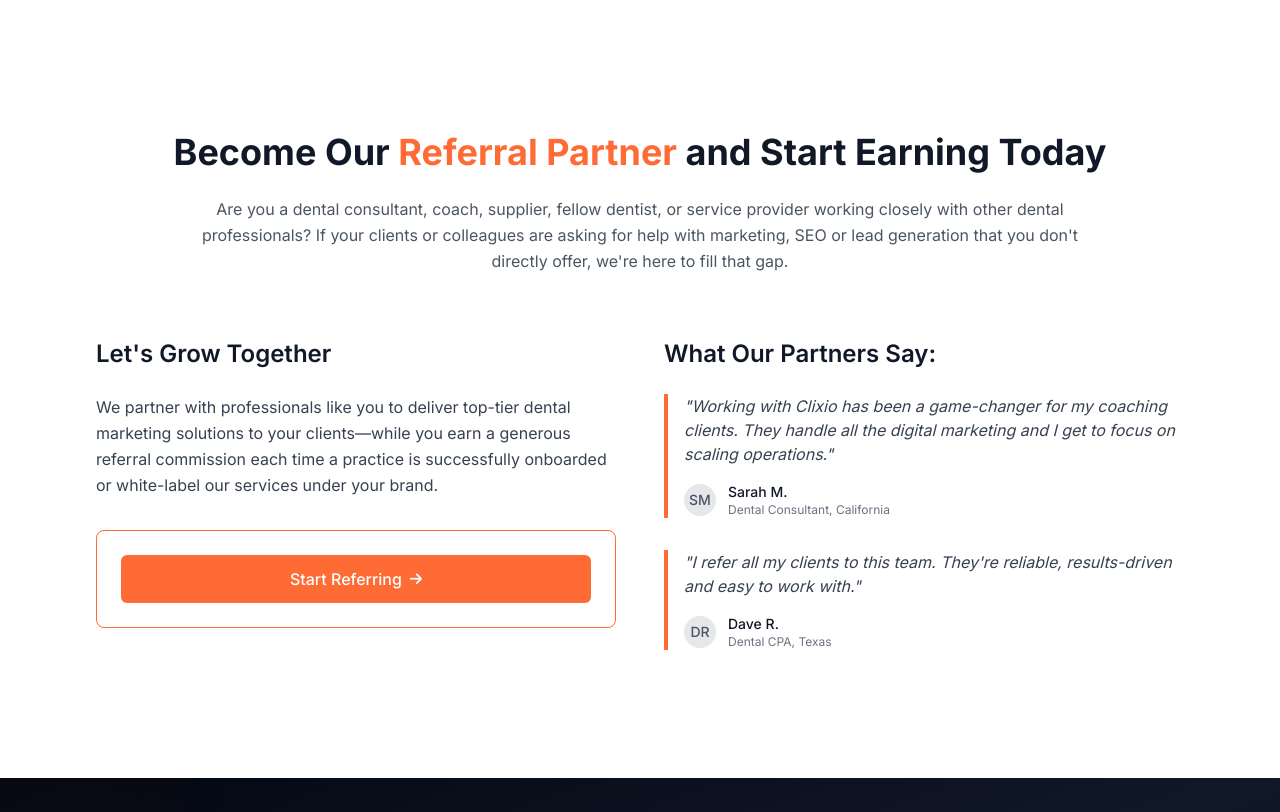
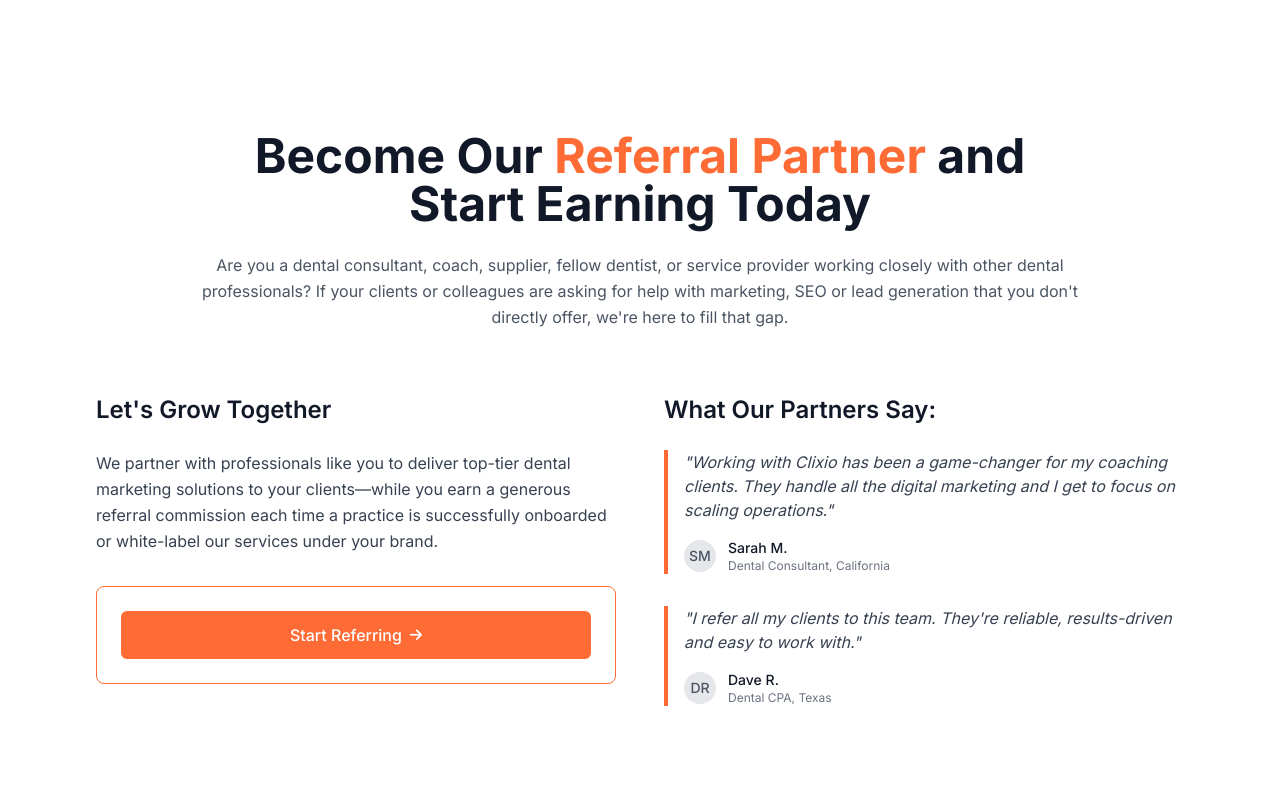
Before and after one commit to Pratip007/clixio-website-, a plain HTML site: page white-label.html in a window 1280 px wide. Shown: the part 3020-3832 px from the top of the page. Drawn offline with nearby package versions, Linux system fonts and the light colour scheme.

Commit message:
design change

```diff
--- a/white-label.html
+++ b/white-label.html
@@ -600,7 +600,7 @@
         <div class="container mx-auto px-4 lg:px-16 xl:px-24 2xl:px-32">
             <!-- Section Header -->
             <div class="text-center mb-16">
-                <h2 class="text-3xl lg:text-4xl font-bold text-gray-900 mb-6">
+                <h2 class="text-4xl lg:text-5xl font-bold text-gray-900 mb-6 max-w-4xl mx-auto">
                     Become Our <span class="text-primary">Referral Partner</span> and Start Earning Today
                 </h2>
                 <p class="text-gray-600 max-w-4xl mx-auto leading-relaxed">
```
